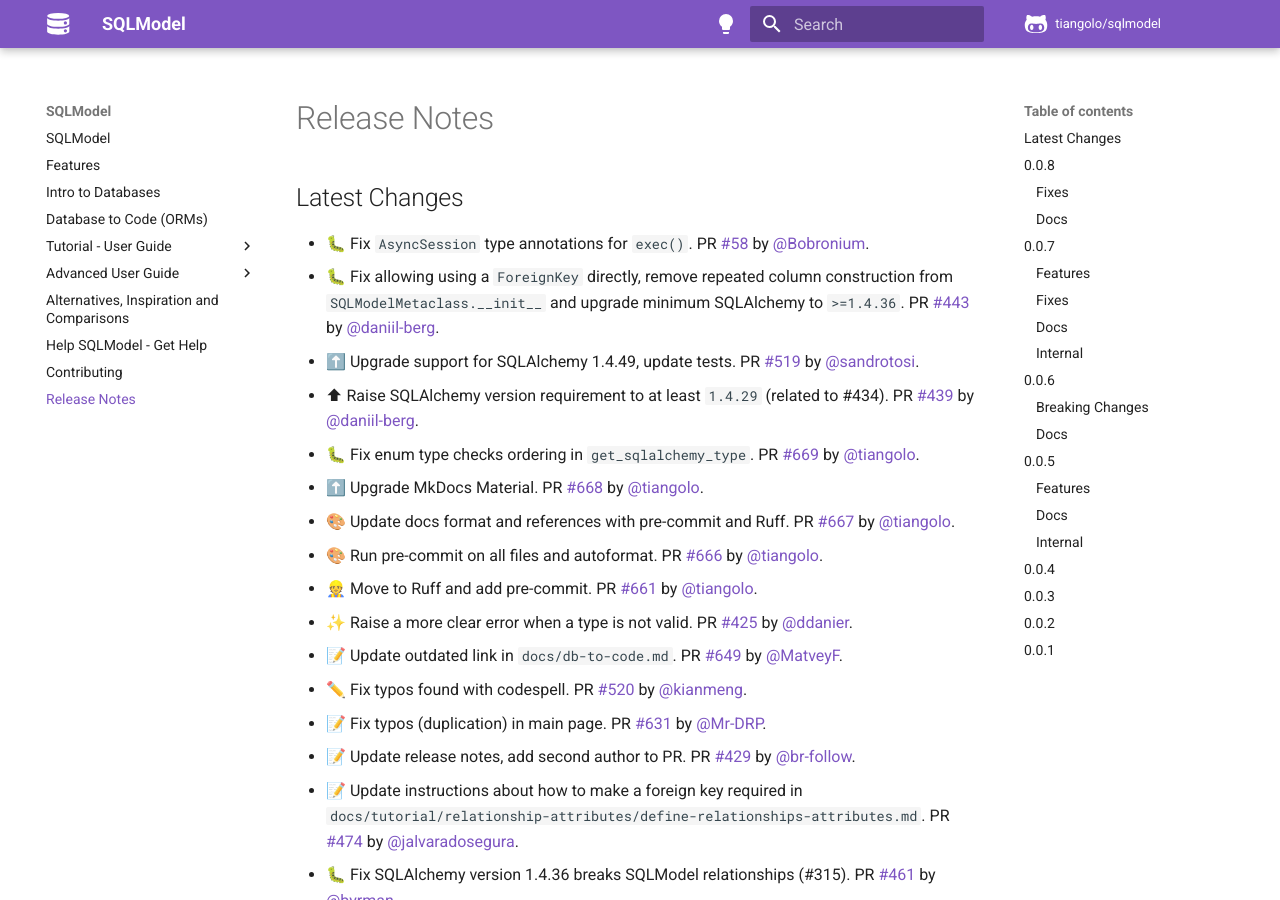
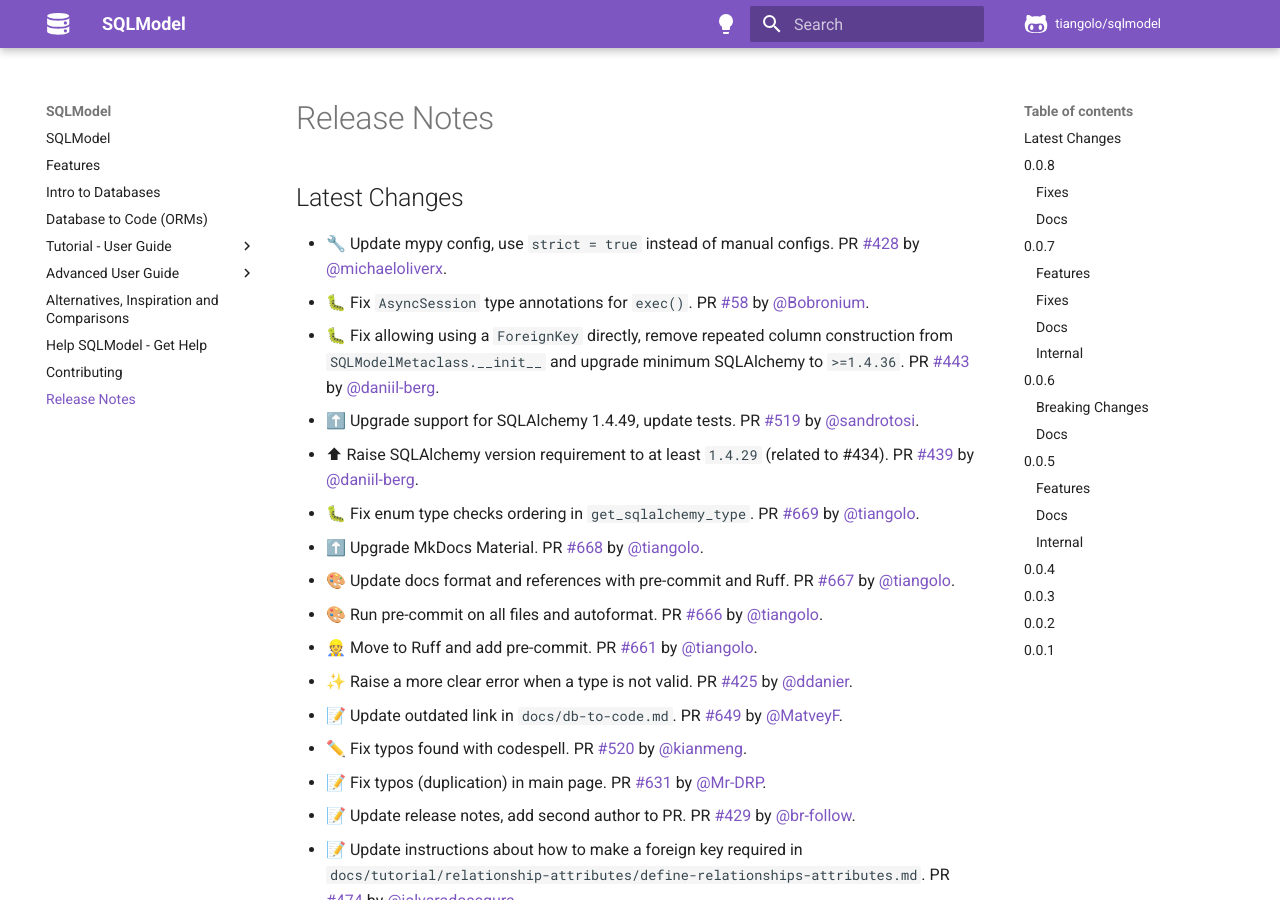
Before and after one commit to sztrakabalint/fastapi-sqlmodel, an MkDocs documentation site: the page built from docs/release-notes.md, in a window 1280 px wide and 900 px high. Built offline with MkDocs 1.6.1 and Material for MkDocs 9.7.7, drawn with Linux system fonts in a browser that asks for light colours; comment, search, counter and statistics services are not loaded.

Commit message:
📝 Update release notes

```diff
--- a/docs/release-notes.md
+++ b/docs/release-notes.md
@@ -2,6 +2,7 @@
 
 ## Latest Changes
 
+* 🔧 Update mypy config, use `strict = true` instead of manual configs. PR [#428](https://github.com/tiangolo/sqlmodel/pull/428) by [@michaeloliverx](https://github.com/michaeloliverx).
 * 🐛 Fix `AsyncSession` type annotations for `exec()`. PR [#58](https://github.com/tiangolo/sqlmodel/pull/58) by [@Bobronium](https://github.com/Bobronium).
 * 🐛 Fix allowing using a `ForeignKey` directly, remove repeated column construction from `SQLModelMetaclass.__init__` and upgrade minimum SQLAlchemy to `>=1.4.36`. PR [#443](https://github.com/tiangolo/sqlmodel/pull/443) by [@daniil-berg](https://github.com/daniil-berg).
 * ⬆️ Upgrade support for SQLAlchemy 1.4.49, update tests. PR [#519](https://github.com/tiangolo/sqlmodel/pull/519) by [@sandrotosi](https://github.com/sandrotosi).
```
